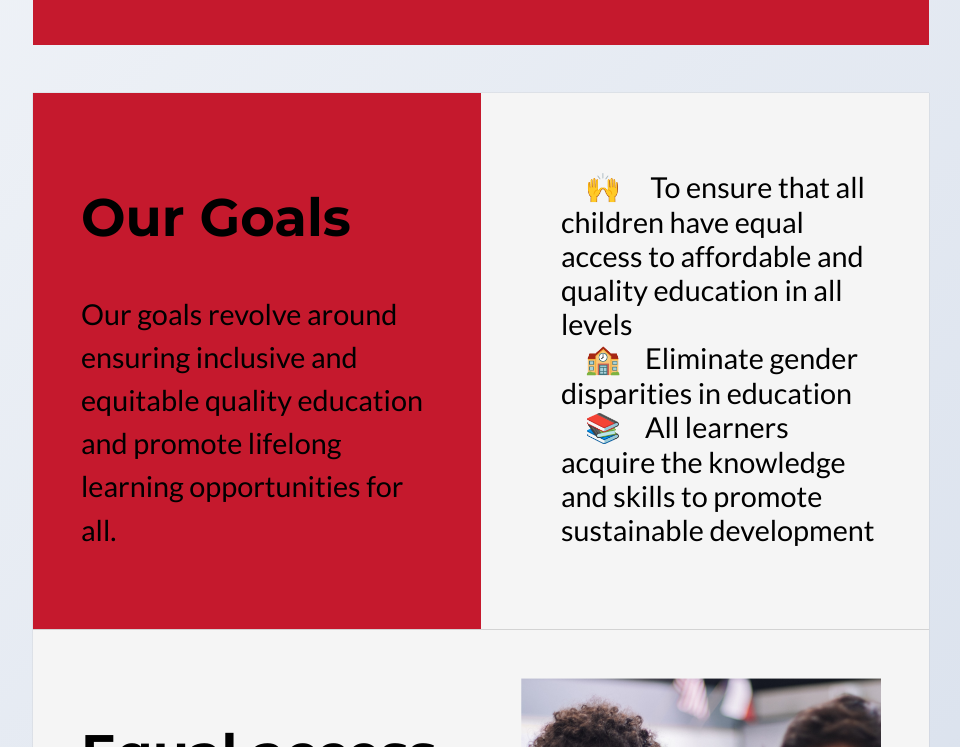
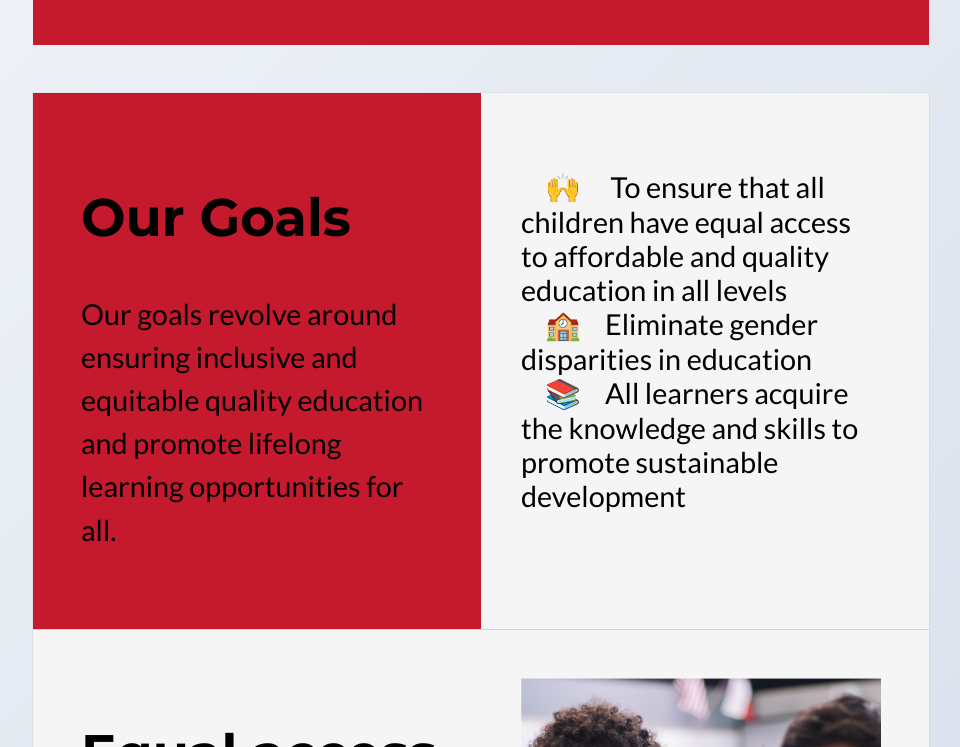
Before and after one commit to pedarn/Oblig2-DATA1200, a plain HTML site: page index.html in a window 1280 px wide. Shown: the part 571-1318 px from the top of the page, without its empty margins (159-1119 px from the left). Drawn offline with Linux system fonts and the light colour scheme.

Commit message:
Fikset padding på ul

```diff
--- a/style.css
+++ b/style.css
@@ -137,6 +137,10 @@ main>article:first-of-type::before {
     z-index: -1;
 
     background-color: #c5192d;
+}
+
+main>article:first-of-type ul {
+    padding: 0;
 }
 
 main>article:first-of-type li {
```
